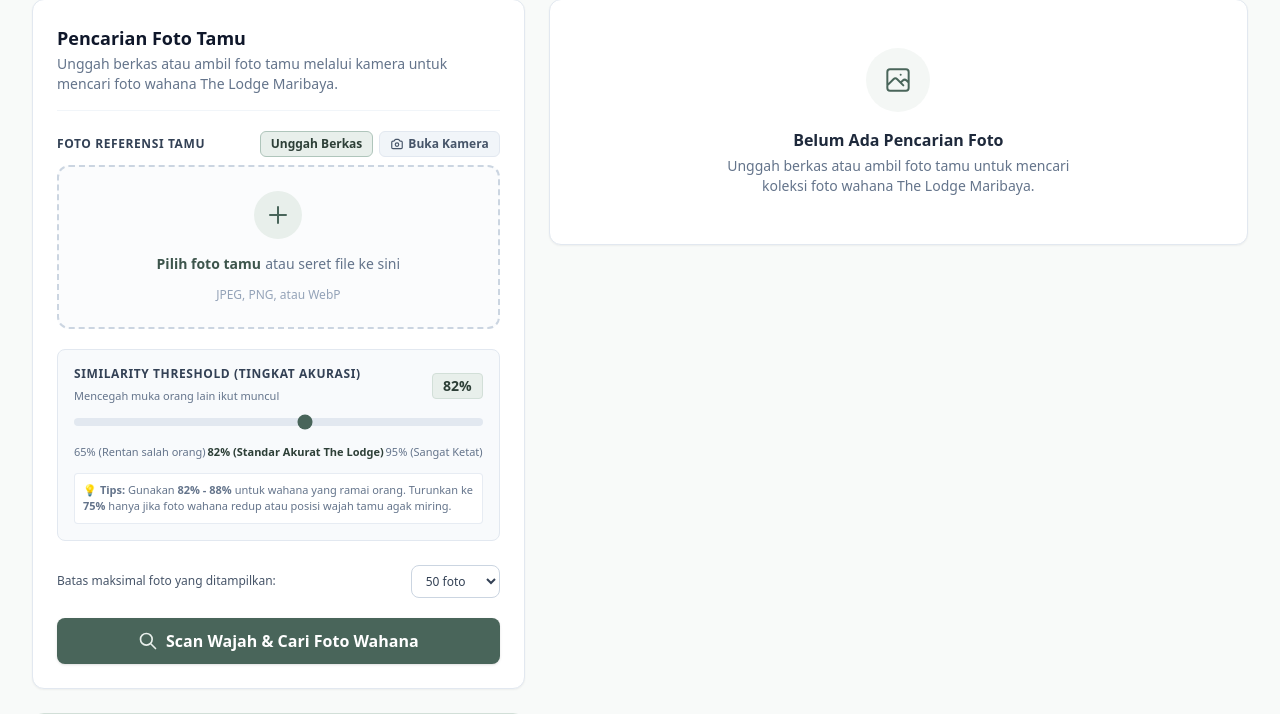
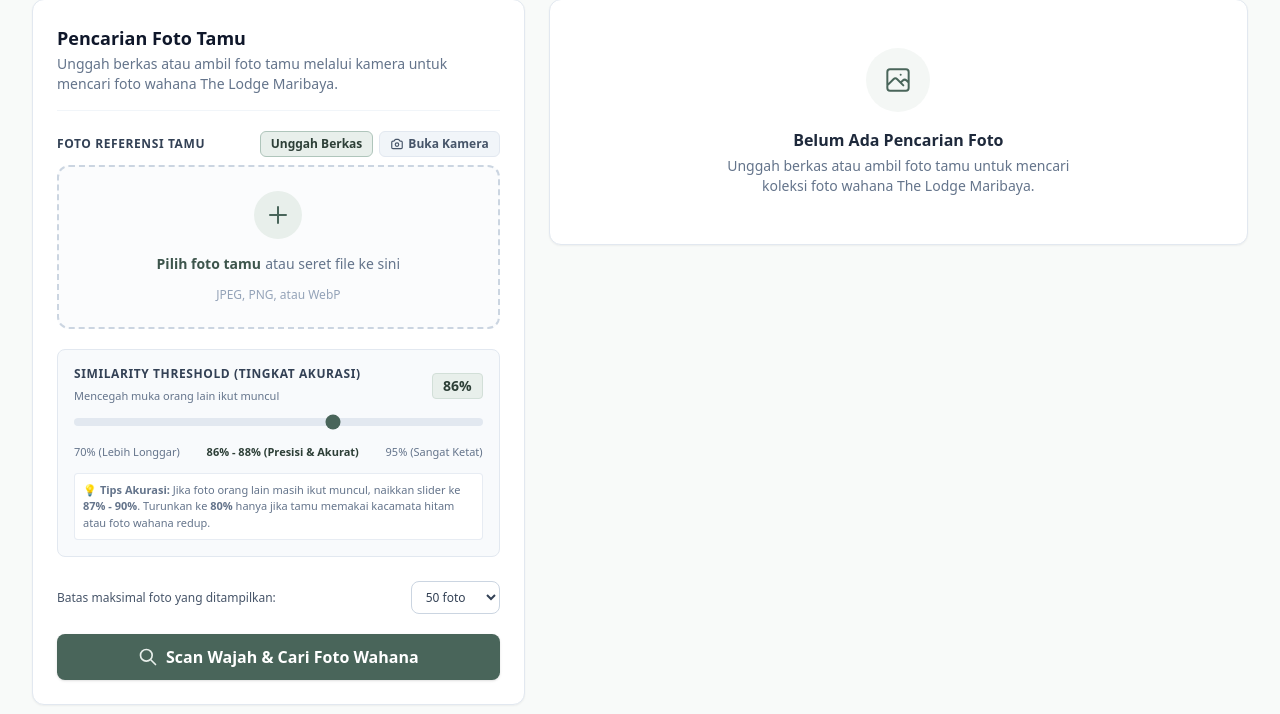
Before and after one commit to herdirudian/photo, a FastAPI app: template templates/index.html in a window 1280 px wide. Shown: the part 90-804 px from the top of the page. Run offline with FastAPI, Linux system fonts and the light colour scheme; the template is opened without the code that fills it, so the values that code supplies are empty; some libraries are stand-ins or nearby versions.

Commit message:
fix(accuracy): naikkan default threshold ke 86% dan harmonisasi ekstraksi landmark wajah untuk eliminasi false positives

```diff
--- a/config_manager.py
+++ b/config_manager.py
@@ -25,7 +25,7 @@ DEFAULT_SETTINGS: Dict[str, Any] = {
     "smb_domain": "",
     "local_path": "/app/data/raw",
     "polling_interval": 15,
-    "default_threshold": 0.82,
+    "default_threshold": 0.86,
     "admin_pin": "BI5mill4h@@@",
     "operator_pin": "BI5mill4h@@@",
     "require_pin_to_access": True,
--- a/docker-compose.yml
+++ b/docker-compose.yml
@@ -26,7 +26,7 @@ services:
       - RAW_DIR=/app/data/raw
       - RESULTS_DIR=/app/data/results
       - DB_DIR=/app/data/db
-      - DEFAULT_SIMILARITY_THRESHOLD=0.82
+      - DEFAULT_SIMILARITY_THRESHOLD=0.86
       - FACE_DETECTION_MODEL=hog
       # Samba network path displayed to operators for one-click copy-paste
       - SAMBA_NETWORK_PREFIX=\\192.168.100.90\park-photos\results
--- a/main.py
+++ b/main.py
@@ -35,7 +35,7 @@ RAW_DIR = os.getenv("RAW_DIR", os.path.abspath("./data/raw"))
 RESULTS_DIR = os.getenv("RESULTS_DIR", os.path.abspath("./data/results"))
 DB_DIR = os.getenv("DB_DIR", os.path.abspath("./data/db"))
 SAMBA_PREFIX = os.getenv("SAMBA_NETWORK_PREFIX", r"\\samba-server\park-photos\results")
-DEFAULT_THRESHOLD = float(os.getenv("DEFAULT_SIMILARITY_THRESHOLD", "0.82"))
+DEFAULT_THRESHOLD = float(os.getenv("DEFAULT_SIMILARITY_THRESHOLD", "0.86"))
 FACE_MODEL = os.getenv("FACE_DETECTION_MODEL", "hog")
 
 # Ensure required directories exist
--- a/templates/index.html
+++ b/templates/index.html
@@ -451,28 +451,28 @@
                   <span class="text-[11px] text-slate-500">Mencegah muka orang lain ikut muncul</span>
                 </div>
                 <span id="threshold-val" class="text-sm font-bold text-lodge-800 bg-lodge-100 border border-lodge-200 px-2.5 py-0.5 rounded">
-                  82%
+                  {{ (default_threshold * 100)|int if default_threshold else 86 }}%
                 </span>
               </div>
 
               <input
                 type="range"
                 id="threshold-slider"
-                min="0.65"
+                min="0.70"
                 max="0.95"
                 step="0.01"
-                value="0.82"
+                value="{{ default_threshold if default_threshold else 0.86 }}"
                 oninput="updateThresholdDisplay(this.value)"
                 class="w-full h-2 bg-slate-200 rounded-lg appearance-none cursor-pointer accent-lodge-600"
               />
 
               <div class="flex justify-between text-[11px] text-slate-500">
-                <span>65% (Rentan salah orang)</span>
-                <span class="font-bold text-lodge-800">82% (Standar Akurat The Lodge)</span>
+                <span>70% (Lebih Longgar)</span>
+                <span class="font-bold text-lodge-800">86% - 88% (Presisi & Akurat)</span>
                 <span>95% (Sangat Ketat)</span>
               </div>
               <p class="text-[11px] text-slate-500 bg-white p-2 rounded border border-slate-200/80">
-                💡 <strong>Tips:</strong> Gunakan <strong>82% - 88%</strong> untuk wahana yang ramai orang. Turunkan ke <strong>75%</strong> hanya jika foto wahana redup atau posisi wajah tamu agak miring.
+                💡 <strong>Tips Akurasi:</strong> Jika foto orang lain masih ikut muncul, naikkan slider ke <strong>87% - 90%</strong>. Turunkan ke <strong>80%</strong> hanya jika tamu memakai kacamata hitam atau foto wahana redup.
               </p>
             </div>
 
```
Also changed, not shown: database.py (+1 -6 lines).
